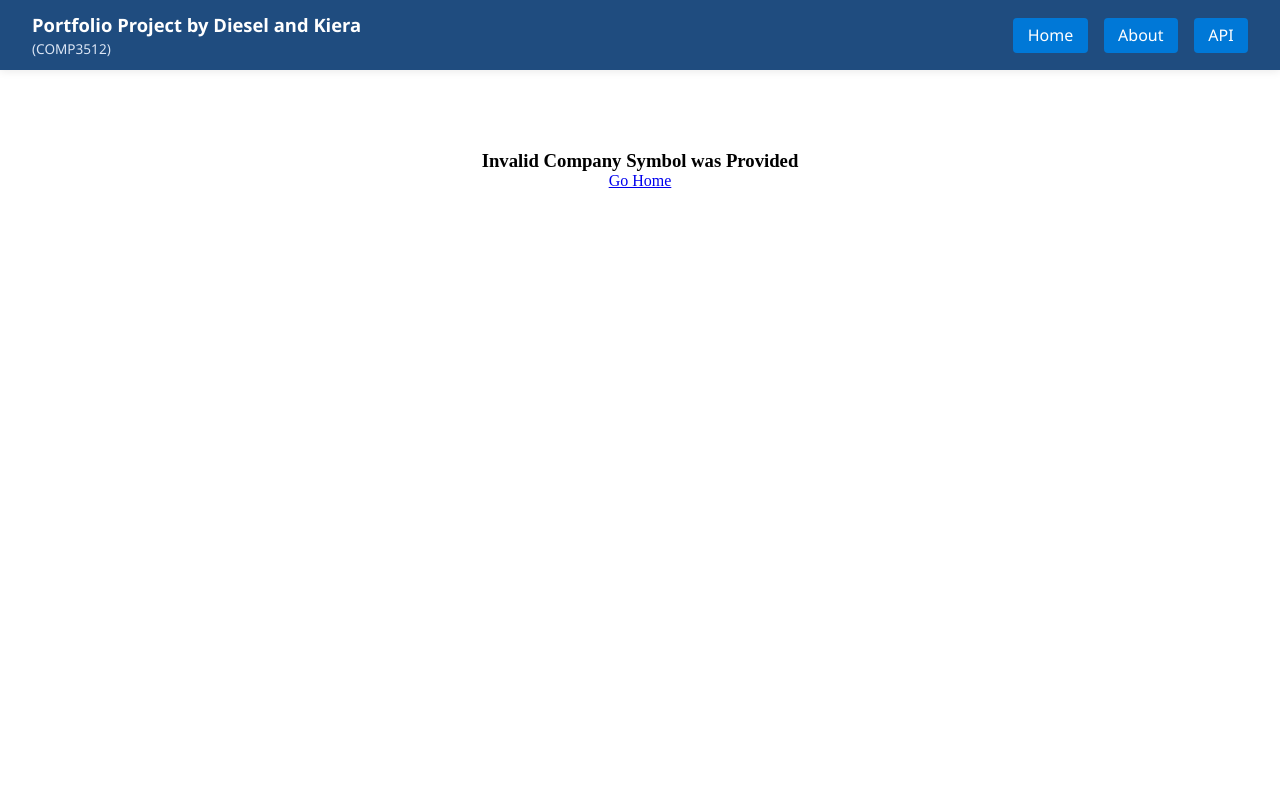
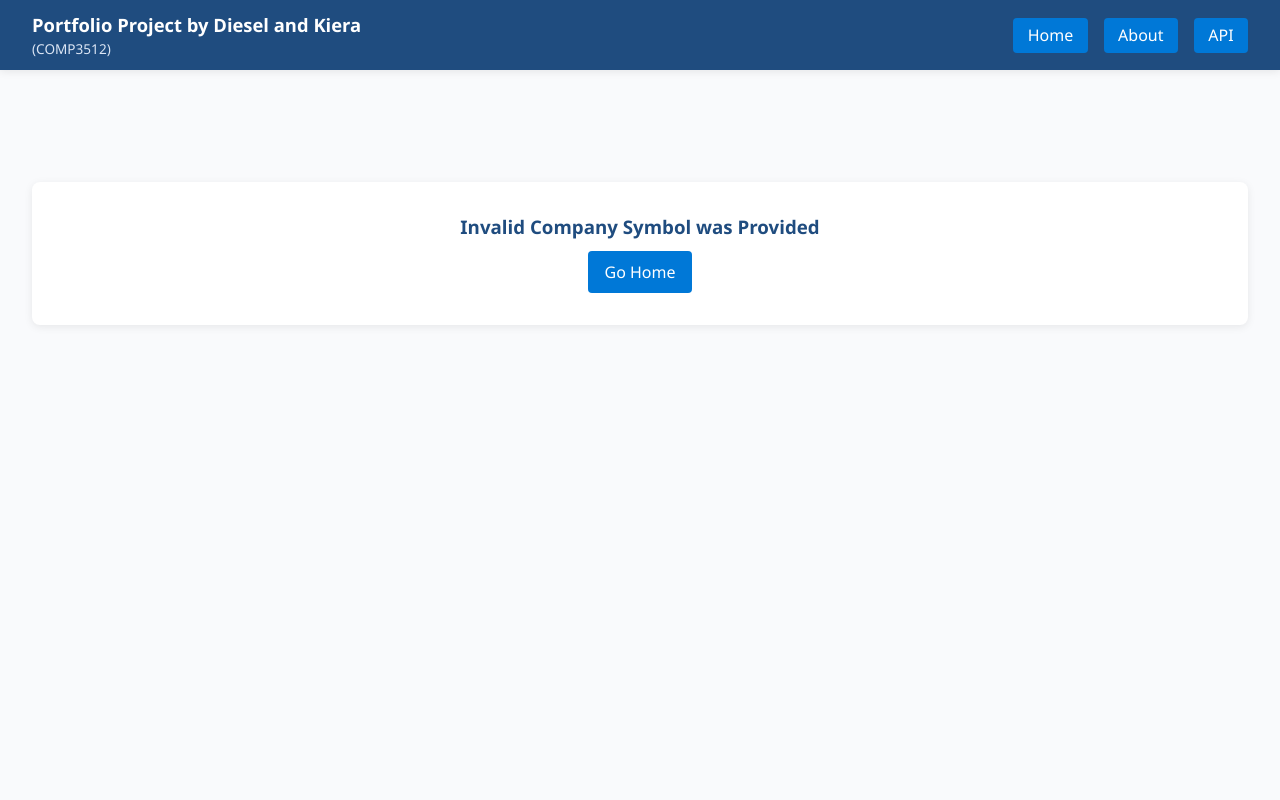
Before and after one commit to kd1012/comp3512Assign1, a PHP site: page /companyPage.php in a window 1280 px wide. Run offline with PHP 8.4, Linux system fonts and the light colour scheme.

Commit message:
updated css for company page

```diff
--- a/companyPage.php
+++ b/companyPage.php
@@ -147,9 +147,12 @@ if (isQueryParam(QUERY_PARAM)) {
 <html lang="en">
 <head>
     <?php require_once "includes/meta.inc.php";?>
+    <link rels="stylesheet" href="css/header.css">
     <link rel="stylesheet" href="css/companyPage.css">
 </head>
 <body id="companybody">
+
+
     <?php require_once "includes/header.inc.php";?>
     <main class="company-container">
         <?php if (!$hasValidData) { ?>
@@ -189,7 +192,6 @@ if (isQueryParam(QUERY_PARAM)) {
                             <h4 id="fin_tbl_err">Financial Information is not available for this company</h4>
                         <?php } else { mkFinanceTbl($finData); }?>
                     </div>
-
                     <div class="fin_stat"><h3>Historical High: <?=$hisHigh?></h3></div>
                     <div class="fin_stat"><h3>Historical Low: <?=$hisLow?></h3></div>
                     <div class="fin_stat"><h3>Total Volume: <?=$hisTotalVol?></h3></div>
--- a/css/companyPage.css
+++ b/css/companyPage.css
@@ -1,38 +1,97 @@
-table, th, td {
-    border: 1px solid black;
-    border-collapse: collapse;
-    padding: 10px;
+/* ============================================================
+   COMPANY PAGE — matches index.css theme & keeps original layout
+============================================================ */
+:root {
+  /* same variables used in index.css */
+  --primary-color: #1f4c7f;
+  --accent-color: #0078d7;
+  --success-color: #16a34a;
+  --text-color: #1e293b;
+  --border-color: #d1d5db;
+  --bg-color: #f9fafc;
+  --light-bg: #ffffff;
+  --muted-text: #64748b;
+  --radius: 8px;
+  --shadow: 0 2px 8px rgba(0, 0, 0, 0.08);
+  --font-family: "Segoe UI", Roboto, Helvetica, Arial, sans-serif;
 }
 
-table {
-    width: 100%;
+/* ---------- Base / Page ---------- */
+body#companybody {
+  font-family: var(--font-family);
+  background: var(--bg-color);
+  color: var(--text-color);
+  margin: 0;
+  min-height: 100vh;
+  display: flex;
+  flex-direction: column;
 }
 
+main.company-container {
+  padding: 2rem;
+  display: flex;
+  flex-direction: column;
+  gap: 1.5rem;
+}
+
+h1, h2, h3 {
+  color: var(--primary-color);
+  margin: 0;
+  font-weight: 600;
+}
+
+a { color: var(--accent-color); text-decoration: none; }
+a:hover { text-decoration: underline; }
+
+/* ---------- “Invalid symbol” card ---------- */
 #symbol_err {
   margin-top: 10vh;
   text-align: center;
+  background: var(--light-bg);
+  border-radius: var(--radius);
+  box-shadow: var(--shadow);
+  padding: 2rem;
 }
 
+#symbol_err a {
+  display: inline-block;
+  margin-top: 0.75rem;
+  background: var(--accent-color);
+  color: #fff;
+  padding: 0.6rem 1rem;
+  border-radius: 4px;
+}
+
+/* ============================================================
+   YOUR ORIGINAL GRIDS (kept) + visual polish
+============================================================ */
+
+/* ---- Company info block (keeps #c_info grid) ---- */
 #c_info {
   display: grid;
   grid-template-columns: auto auto;
   grid-template-rows: auto auto;
   gap: 10px;
+
+  background: var(--light-bg);
+  border-radius: var(--radius);
+  box-shadow: var(--shadow);
+  padding: 1.5rem 2rem;
 }
 
-#c_info_ticker {
+#c_info_ticker h1 { font-size: 1.8rem; margin-bottom: 0.25rem; }
+#c_info_ticker h3 { color: var(--muted-text); font-size: 1rem; margin: 0.25rem 0; }
 
-}
-
-#c_info_info {
-    text-align: right;
-}
+#c_info_info { text-align: right; }
+#c_info_info h3 { font-size: 1rem; font-weight: 500; }
 
 #c_info_desc {
   grid-column: auto / span 2;
+  line-height: 1.6;
+  font-size: 0.95rem;
 }
 
-
+/* ---- Main content grid (kept) ---- */
 #main_content {
   display: grid;
   grid-template-columns: 2fr 1fr;
```
Also changed, not shown: other parts of css/companyPage.css (+84 -3 lines). Lines whose indentation alone changed are shown as unchanged.
